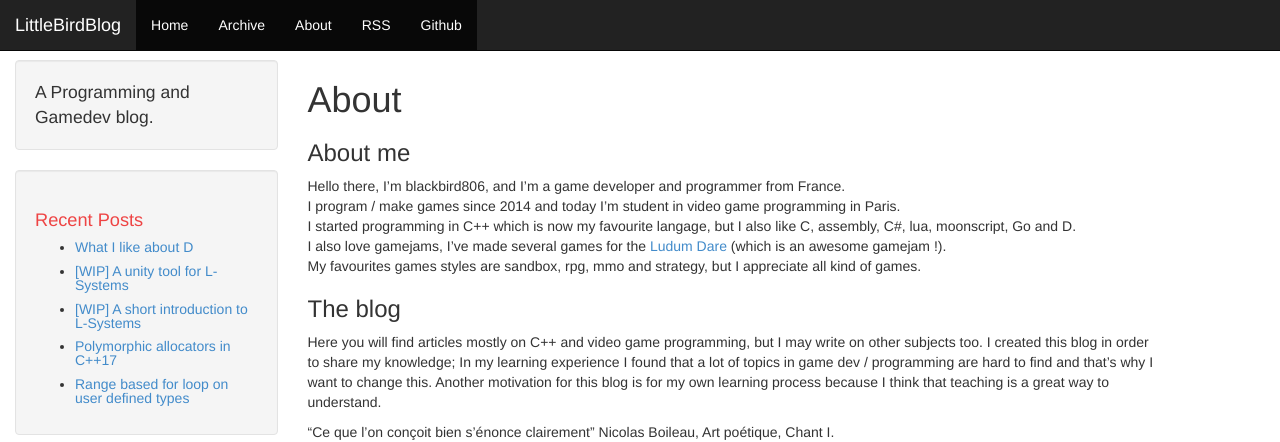
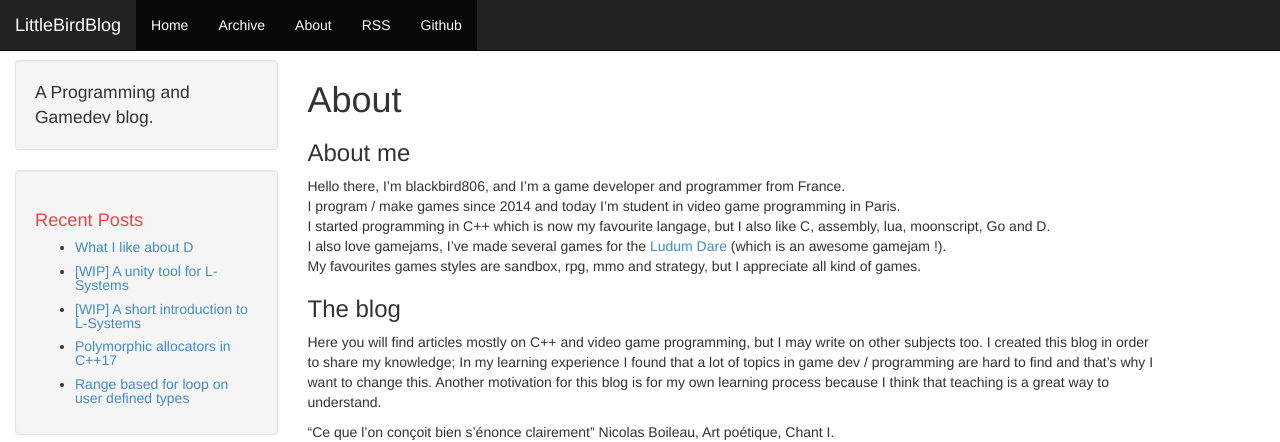
Before and after one commit to blackbird806/LittleBirdBlog, a Jekyll site: the page built from about.md, in a window 1280 px wide. Shown: the top 442 px of the page. Built offline with Jekyll 4.4.1, drawn with Linux system fonts in a browser that asks for light colours.

Commit message:
removed C# in liked languages

```diff
--- a/about.md
+++ b/about.md
@@ -7,7 +7,7 @@ title: About
 
 Hello there, I'm blackbird806, and I'm a game developer and programmer from France.
 I program / make games since 2014 and today I'm student in video game programming in Paris.
-I started programming in C++ which is now my favourite langage, but I also like C, assembly, C#, lua, moonscript, Go and D.
+I started programming in C++ which is now my favourite langage, but I also like C, assembly, lua, moonscript, Go and D.
 I also love gamejams, I've made several games for the [Ludum Dare](https://ldjam.com/) (which is an awesome gamejam !).
 My favourites games styles are sandbox, rpg, mmo and strategy, but I appreciate all kind of games.
 
```
